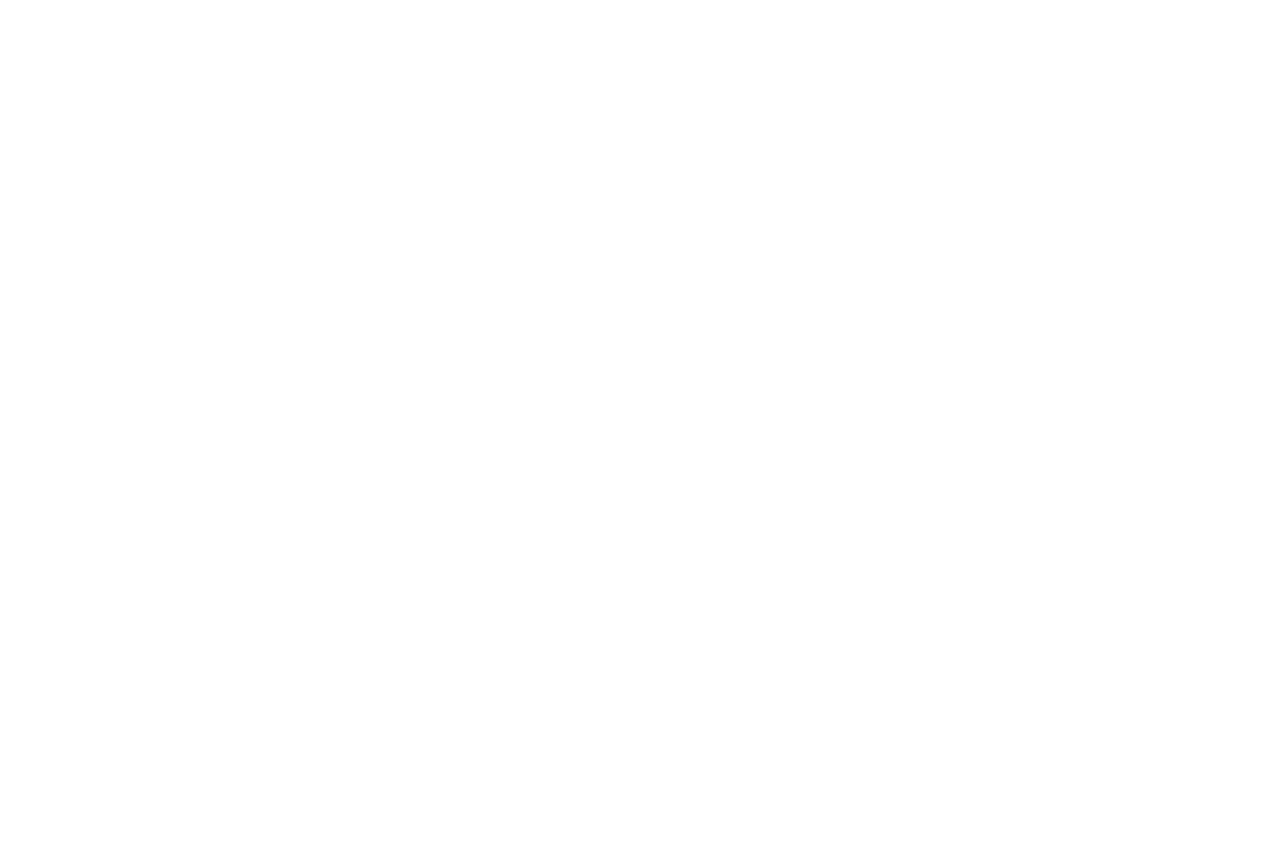
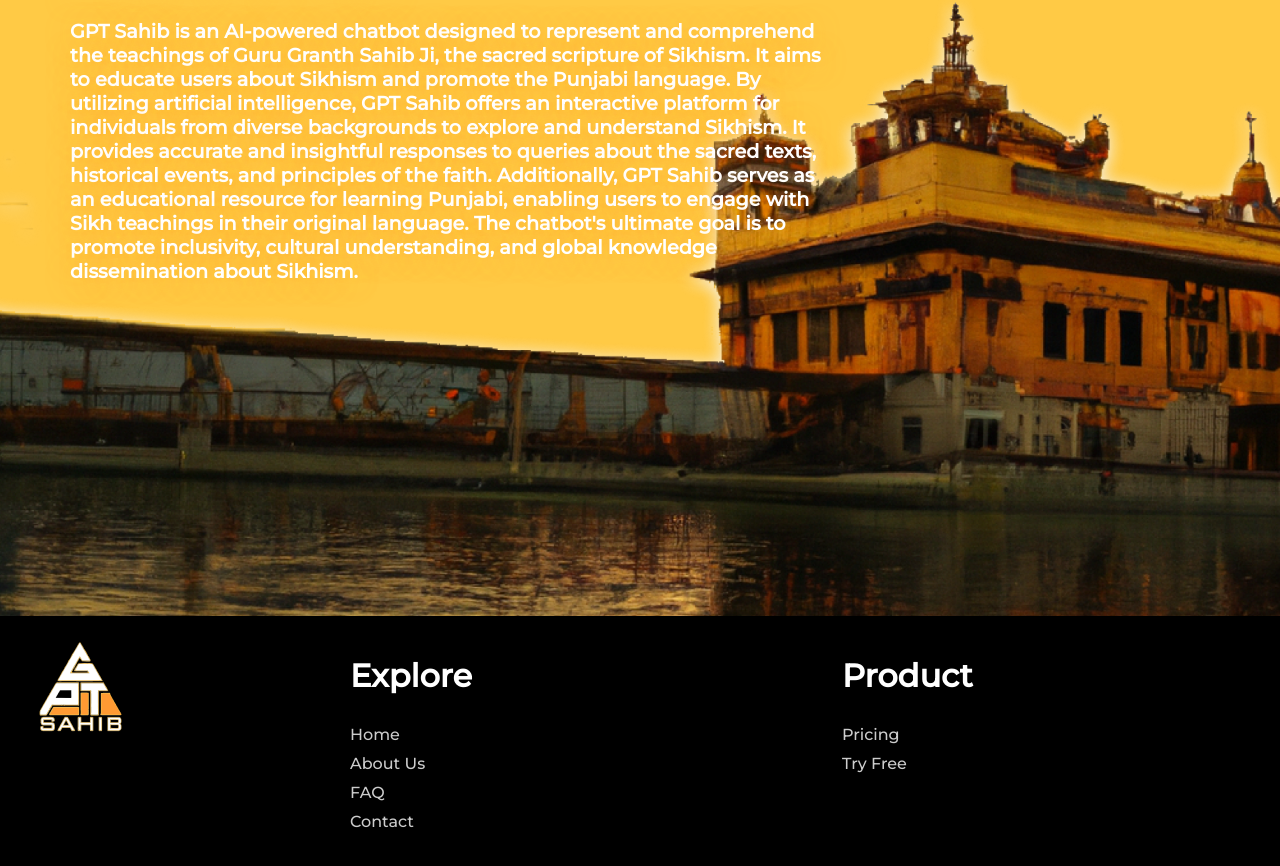
Before and after one commit to rupesh031/gptSahib, a React (Create React App) app: page / in a window 1280 px wide. Shown: the part 1784-2650 px from the top of the page. Before the commit the page ends 1600 px from the top, so only its background shows below. Built offline with nearby package versions, Linux system fonts and the light colour scheme.

Commit message:
forgto pass, about us, footer

```diff
--- a/src/screens/login.js
+++ b/src/screens/login.js
@@ -2,6 +2,7 @@ import React, { useEffect, useState } from "react";
 import style from "./login.module.css";
 import { Link } from "react-router-dom";
 import {
+  sendPasswordResetEmail,
   signInWithEmailPassword,
   signInWithGoogle,
 } from "../services/firebase";
@@ -53,7 +54,18 @@ function Login() {
             }}
           ></input>
         </div>
-        <div className={style.forgot}>Forgot password?</div>
+        <div
+          className={style.forgot}
+          onClick={() => {
+            if (email != null && email.length != 0) {
+              sendPasswordResetEmail({ email: email, setError: setError });
+            } else {
+              setError("Please provide the email field");
+            }
+          }}
+        >
+          Forgot password?
+        </div>
 
         <button className={style.logbtn} onClick={emailLog}>
           Login
--- a/src/screens/main.js
+++ b/src/screens/main.js
@@ -62,7 +62,7 @@ function Main() {
           )}
         </div>
       </div>
-      <div className={style.sec1}>
+      <div className={style.sec1} id="home">
         <div className={style.bg1}>
           <img src="images/main2.png"></img>
         </div>
@@ -82,8 +82,9 @@ function Main() {
                 Try Free <img src="images/up.png"></img>
               </div>
             </Link>
-
-            <div className={style.try2}> Read about us</div>
+            <a href="#about" style={{ textDecoration: "none" }}>
+              <div className={style.try2}> Read about us</div>
+            </a>{" "}
           </div>
         </div>
       </div>
@@ -109,6 +110,50 @@ function Main() {
           })}
         </div>
       </div>
+      <div className={style.about} id="about">
+        <div className={style.im}>
+          <img src="images/main3.png"></img>
+        </div>
+        <div className={style.content1}>
+          <div className={style.header}>ABOUT US</div>
+          <div className={style.con1}>
+            {" "}
+            GPT Sahib is an AI-powered chatbot designed to represent and
+            comprehend the teachings of Guru Granth Sahib Ji, the sacred
+            scripture of Sikhism. It aims to educate users about Sikhism and
+            promote the Punjabi language. By utilizing artificial intelligence,
+            GPT Sahib offers an interactive platform for individuals from
+            diverse backgrounds to explore and understand Sikhism. It provides
+            accurate and insightful responses to queries about the sacred texts,
+            historical events, and principles of the faith. Additionally, GPT
+            Sahib serves as an educational resource for learning Punjabi,
+            enabling users to engage with Sikh teachings in their original
+            language. The chatbot's ultimate goal is to promote inclusivity,
+            cultural understanding, and global knowledge dissemination about
+            Sikhism.
+          </div>
+        </div>
+      </div>
+
+      <div className={style.bot}>
+        <div className={style.nlogo}>
+          <img src="images/logo1.png"></img>
+        </div>
+        <div className={style.nave}>
+          <div className={style.navhead}>Explore</div>
+          <a href="#home">Home</a>
+          <a href="#about">About Us</a>
+          <a>FAQ</a>
+          <a>Contact</a>
+        </div>
+        <div className={style.nave}>
+          <div className={style.navhead}>Product</div>
+          <a>Pricing</a>
+          <a href={login == true || login == "true" ? "/chat" : "/login"}>
+            Try Free
+          </a>
+        </div>
+      </div>
     </div>
   );
 }
--- a/src/screens/main.module.css
+++ b/src/screens/main.module.css
@@ -226,3 +226,105 @@ color: #000000;
 text-shadow: 0px 4px 20px rgba(255, 203, 69, 0.5);
 
 }
+
+.about
+{
+   background: rgb(255, 202, 69);
+
+    position: relative;
+    height: 100vh;
+    overflow: hidden;
+}
+.im
+{
+    position: absolute;
+    bottom: -4vh;
+    width: 100%;
+}
+.im>img{
+
+    width: 100%;
+
+}
+
+.content1
+{
+    margin-top: 15vh;
+    position: relative;
+    z-index: 10;
+    width: min(60%,800px);
+    margin-left:max(3%,70px);
+   height: 100vh;
+   display: flex;
+   flex-direction: column;
+
+    font-family: 'Montserrat';
+    font-style: normal;
+
+
+color: #FFFFFF;
+
+text-shadow: 0px 4px 25px rgba(255, 203, 69, 0.5);
+margin-bottom: 5vh;
+}
+.con1{
+    margin-top: 10px;
+    font-family: 'Montserrat';
+font-style: normal;
+font-weight: 600;
+font-size: 1.2rem;
+color: #FFFFFF;
+}
+.bot
+{
+    width: 100%;
+    height: min(40vh,300px);
+    background: #000000;
+    display: flex;
+    font-family: 'Montserrat';
+    overflow: hidden;
+
+
+}
+.nlogo
+{
+    position: relative;
+    height: 40px;
+    width: 40px;
+    margin-left: 20px;
+    margin-right:20px;
+    margin-top: 20px;
+    width: 20%;
+}
+.nlogo>img{
+
+    object-fit: contain;
+}
+
+.nave{
+    display: flex;
+    flex-direction: column;
+    width: 30%;
+    height: 100%;
+    align-items: flex-start;
+   margin-top: 5vh;
+    text-align: left;
+    margin-left: auto;
+    margin-right: auto;
+}
+.navhead
+{
+    color: #FFF;
+font-size: 32px;
+
+font-weight: 700;
+margin-bottom: 30px;
+}
+.nave>a{
+    text-decoration: none;
+    color: rgba(255, 255, 255, 0.80);
+    font-size: 16px;
+    text-align: left;
+    margin-bottom: 10px;
+    cursor: pointer;
+}
--- a/src/services/firebase.js
+++ b/src/services/firebase.js
@@ -117,6 +117,20 @@ export const getUserByObjectId = async ({ objectId, setUser }) => {
   }
 };
 
+export const sendPasswordResetEmail = ({ email, setError }) => {
+  firebase
+    .auth()
+    .sendPasswordResetEmail(email)
+    .then(() => {
+      setError("Password reset email sent successfully");
+      // console.log("Password reset email sent successfully");
+    })
+    .catch((error) => {
+      // console.error("Error sending password reset email:", error);
+      errorSet({ setError: setError, errorCode: error.code });
+    });
+};
+
 function errorSet({ setError, errorCode }) {
   switch (errorCode) {
     case "auth/invalid-email":
```
Also changed, not shown: public/images/logo1.png (added), public/images/main3.png (added).
